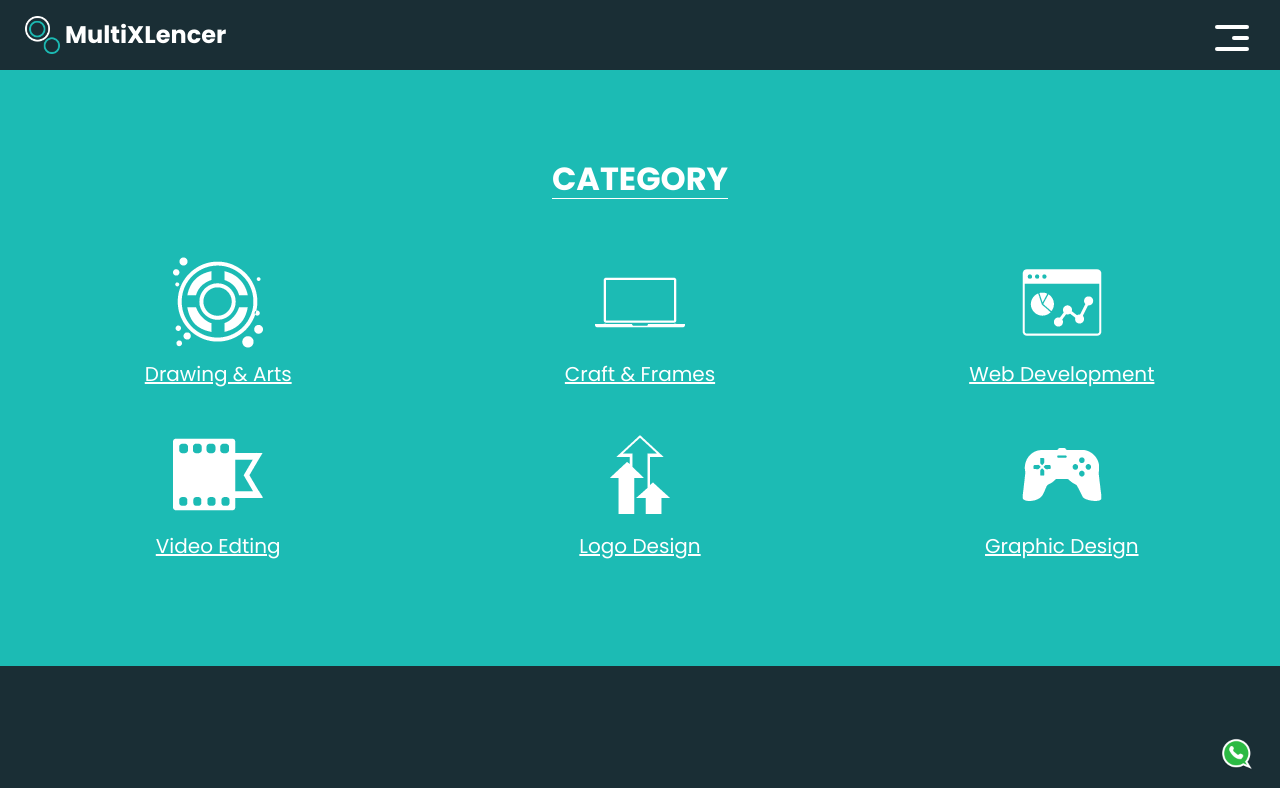
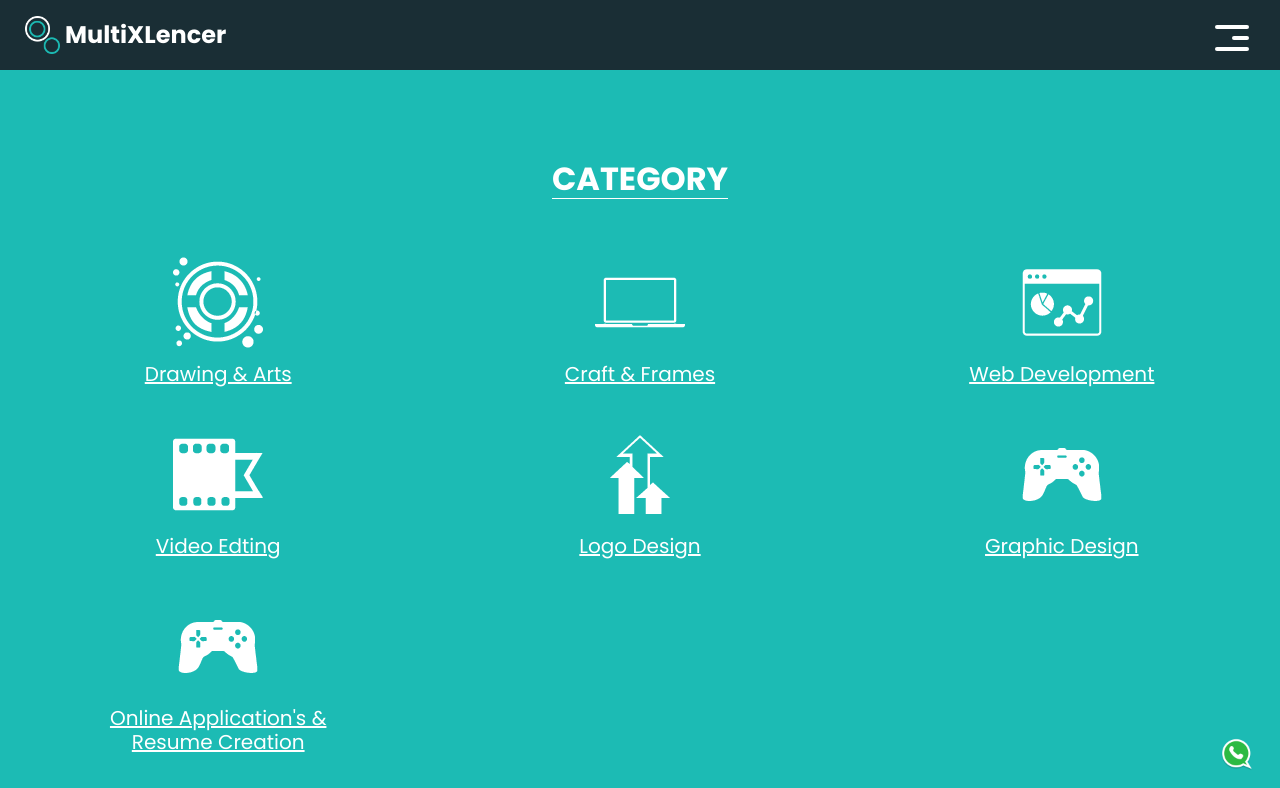
Before and after one commit to akhil1842002/multixlencer, a plain HTML site: page category.html in a window 1280 px wide. Shown: the top 788 px of the page. Drawn offline with Linux system fonts and the light colour scheme.

Commit message:
page changes

```diff
--- a/category.html
+++ b/category.html
@@ -169,6 +169,16 @@
             </h5>
           </div>
         </a>
+        <a href="/application.html" class="box">
+          <div class="img-box">
+            <img src="images/c6.png" alt="">
+          </div>
+          <div class="detail-box">
+            <h5 style="text-decoration: underline;">
+              Online Application's & Resume Creation
+            </h5>
+          </div>
+        </a>
       </div>
     </div>
   </section>
```
Also changed, not shown: index.html (+1 -1 lines).
